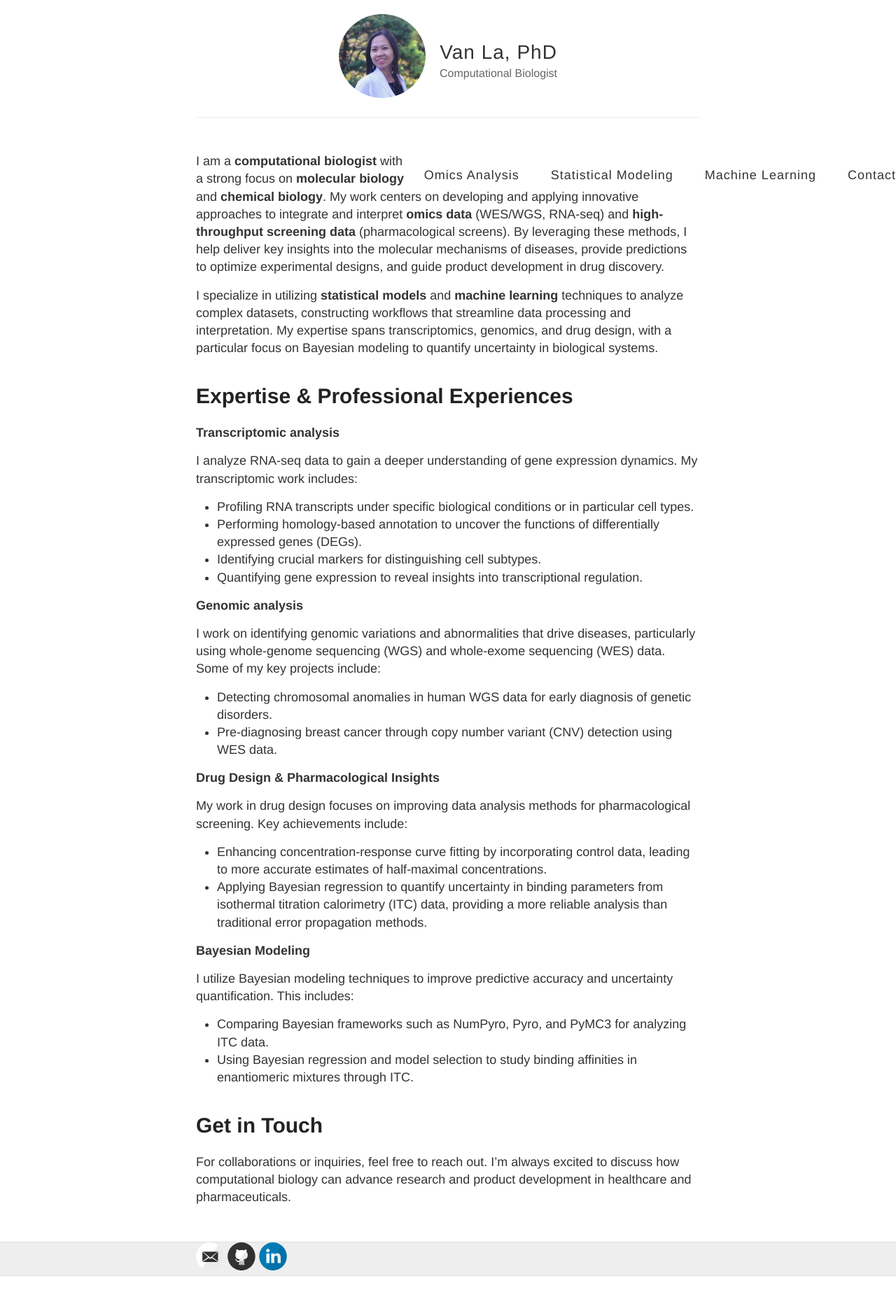
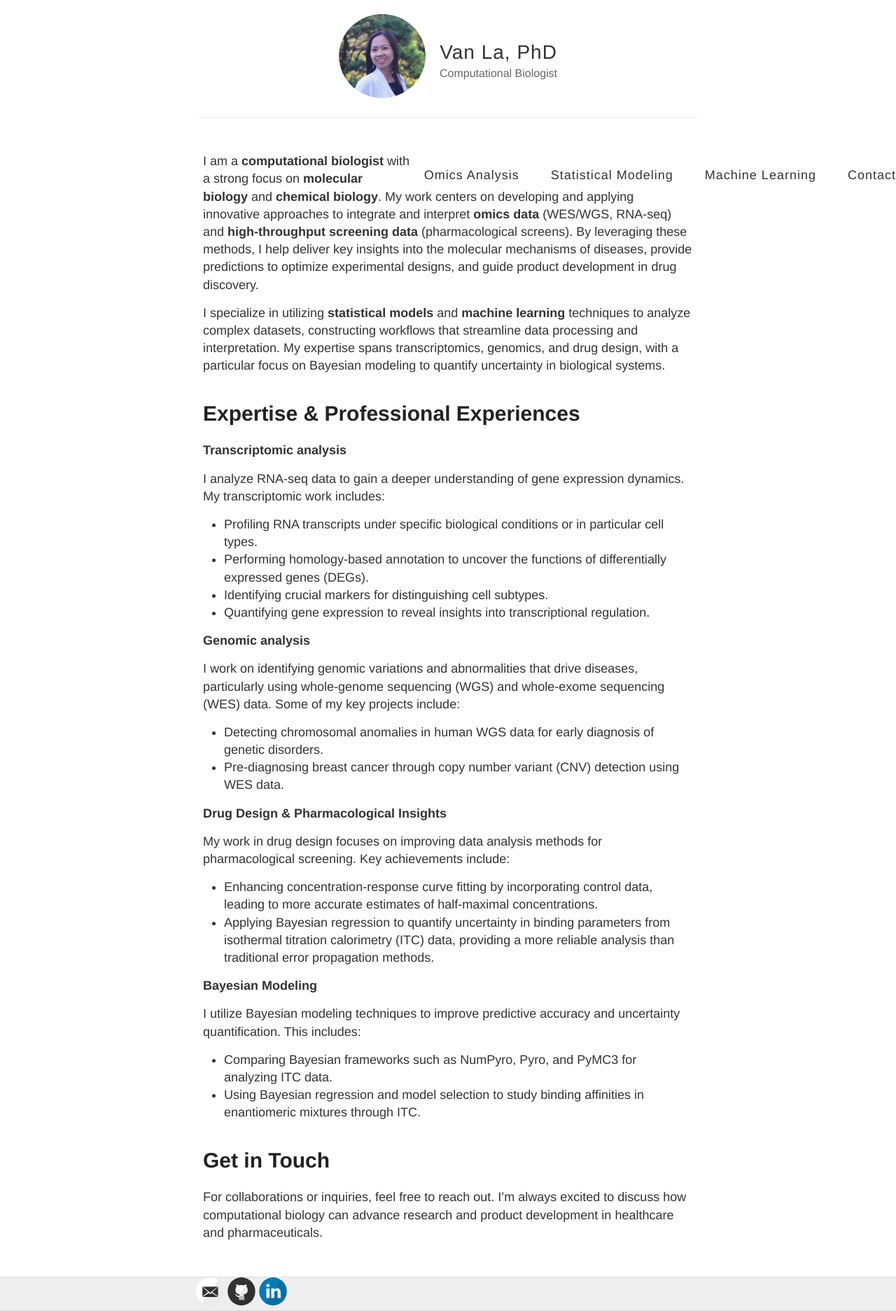
Before and after one commit to vanngocthuyla/Data_Analysis, a Jekyll site: the page built from _pages/intro.md, in a window 1280 px wide. Shown: the whole page at 70% size. Built offline with Jekyll 4.4.1, drawn with Linux system fonts in a browser that asks for light colours; before the commit the page ends 1823 px from its top, so only the background shows below that.

Commit message:
Update default.html

```diff
--- a/_layouts/default.html
+++ b/_layouts/default.html
@@ -43,7 +43,7 @@
         <a href="{{ site.url }}/contact">Contact</a>
     </nav>
 
-    <div id="main" role="main" class="container">
+    <div id="main" role="main" class="container" style="margin-top: 20px; padding: 0 20px;">
         {{ content }}
     </div>
 
```
Lines whose indentation alone changed are shown as unchanged.
